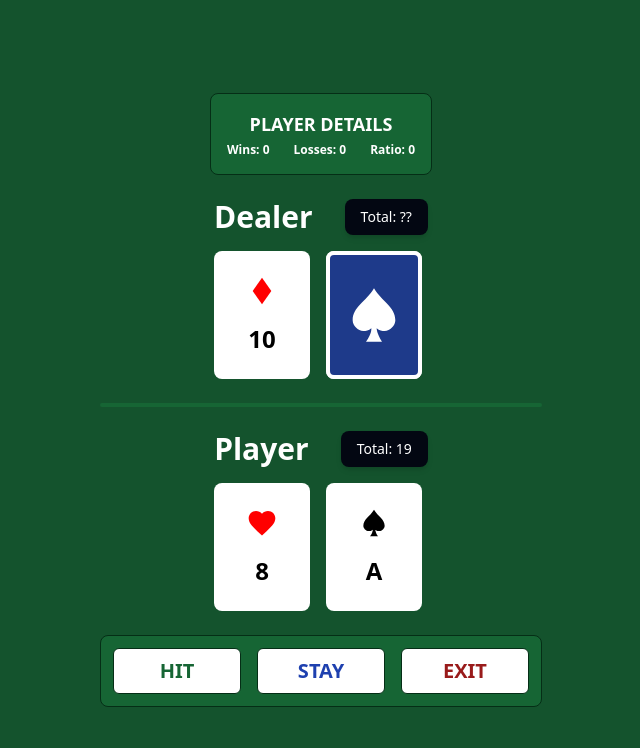
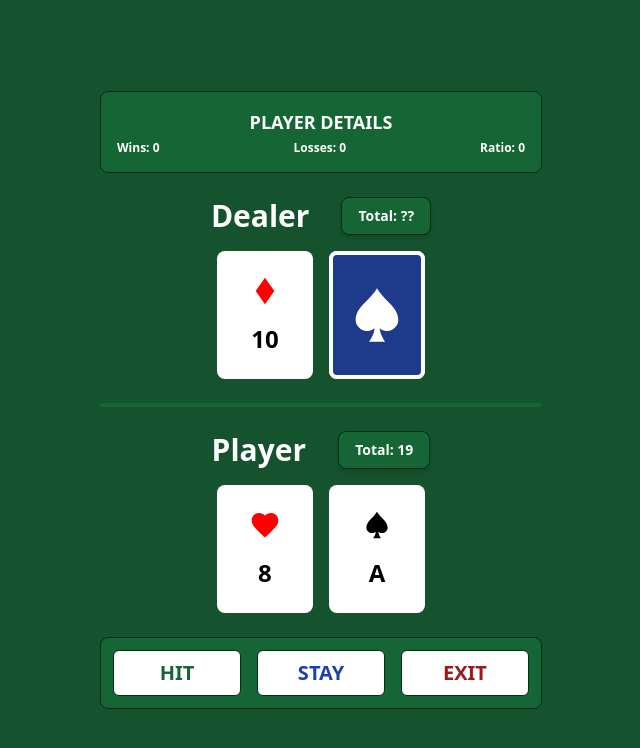
Before and after one commit to cdterry87/Blackack, a React (Create React App) app: page / in a window 1280 px wide. Both pictures are taken after a click on the button "DEAL!". Shown: the top 748 px of the page, without its empty margins (319-959 px from the left). Built offline with nearby package versions, Linux system fonts and the light colour scheme; the HTML template or start-up script is replaced by a standard one.

Commit message:
Visual improvements

```diff
--- a/src/components/Dealer.jsx
+++ b/src/components/Dealer.jsx
@@ -7,11 +7,11 @@ function Dealer({ hand, total, isGameOver }) {
         <div className='flex flex-col gap-4 text-center'>
           <div className='flex items-center justify-center gap-6 md:gap-8'>
             <h1 className='text-lg md:text-3xl text-white font-bold'>Dealer</h1>
-            <div className='text-xs md:text-sm px-2 md:px-4 py-2 bg-gray-950 text-white rounded-lg shadow-md'>
+            <div className='text-xs md:text-sm px-2 md:px-4 py-2 bg-green-800 text-white rounded-lg shadow-md border border-green-950 font-semibold'>
               Total: {isGameOver ? total : '??'}
             </div>
           </div>
-          <div className='flex flex-row gap-4'>
+          <div className='flex flex-row items-center justify-center gap-4'>
             {hand.map((card, index) => (
               <div
                 key={index}
--- a/src/components/GameOver.jsx
+++ b/src/components/GameOver.jsx
@@ -1,8 +1,8 @@
 function GameOver({ isWinner, statusMessage, endGame }) {
   return (
     <>
-      <div className='w-auto'>
-        <div className='w-full text-white flex flex-col md:flex-row items-center justify-between md:justify-center gap-4 md:gap-8 p-3 bg-green-800 rounded-lg border border-green-950'>
+      <div className='w-full'>
+        <div className='w-full text-white flex flex-col sm:flex-row items-center justify-between gap-4 md:gap-8 p-3 bg-green-800 rounded-lg border border-green-950'>
           <div className='text-sm flex flex-col text-center md:text-left'>
             <strong className='text-lg text-white font-bold uppercase'>
               {statusMessage}
--- a/src/components/Player.jsx
+++ b/src/components/Player.jsx
@@ -7,11 +7,11 @@ function Player({ hand, total }) {
         <div className='flex flex-col gap-4 text-center'>
           <div className='flex items-center justify-center gap-6 md:gap-8'>
             <h1 className='text-lg md:text-3xl text-white font-bold'>Player</h1>
-            <div className='text-xs md:text-sm px-2 md:px-4 py-2 bg-gray-950 text-white rounded-lg shadow-md'>
+            <div className='text-xs md:text-sm px-2 md:px-4 py-2 bg-green-800 text-white rounded-lg shadow-md border border-green-950 font-semibold'>
               Total: {total}
             </div>
           </div>
-          <div className='flex flex-row gap-4 flex-wrap'>
+          <div className='flex flex-row items-center justify-center gap-4 flex-wrap'>
             {hand.map((card, index) => (
               <div
                 key={index}
--- a/src/components/PlayerDetails.jsx
+++ b/src/components/PlayerDetails.jsx
@@ -14,6 +14,7 @@ function PlayerDetails({ playerWins, playerLosses }) {
 
   return (
     <>
+      <div className='w-full'>
         <div className='flex flex-col gap-1 text-white font-semibold bg-green-800 p-4 rounded-lg text-center border border-green-950'>
           <h3 className='font-bold text-lg uppercase'>Player Details</h3>
           <div className='flex items-center justify-between gap-6 text-xs'>
@@ -22,6 +23,7 @@ function PlayerDetails({ playerWins, playerLosses }) {
             <span>Ratio: {playerWinRatio}</span>
           </div>
         </div>
+      </div>
     </>
   )
 }
--- a/src/components/Table.jsx
+++ b/src/components/Table.jsx
@@ -27,7 +27,7 @@ function Table({
           total={dealerHandTotal}
           isGameOver={isGameOver}
         />
-        <hr className='w-1/2 sm:w-full border-2 border-green-800 rounded-full' />
+        <hr className='w-full border-2 border-green-800 rounded-full' />
         <Player hand={playerHand} total={playerHandTotal} />
         {!isGameOver && (
           <Controls
```
Lines whose indentation alone changed are shown as unchanged.
